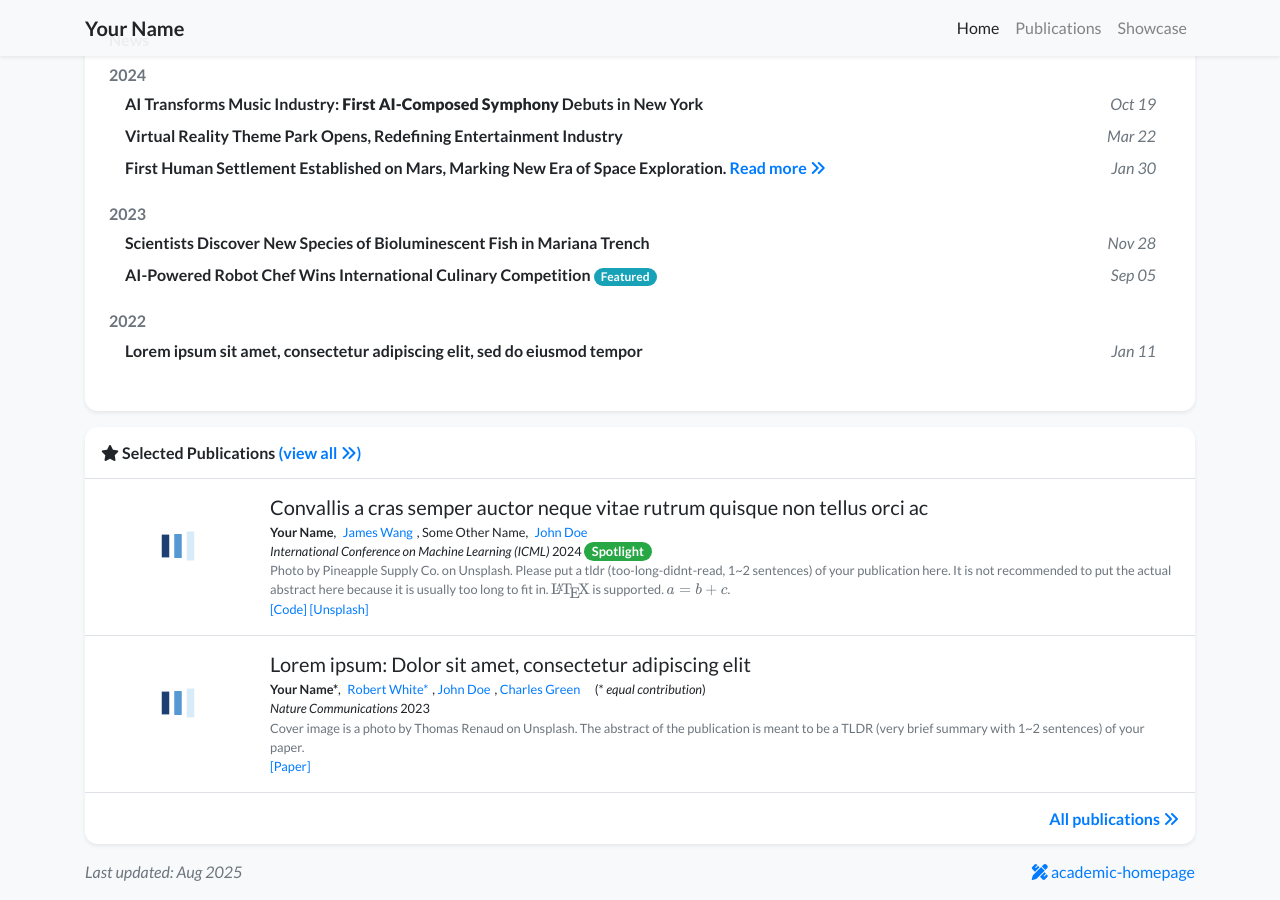
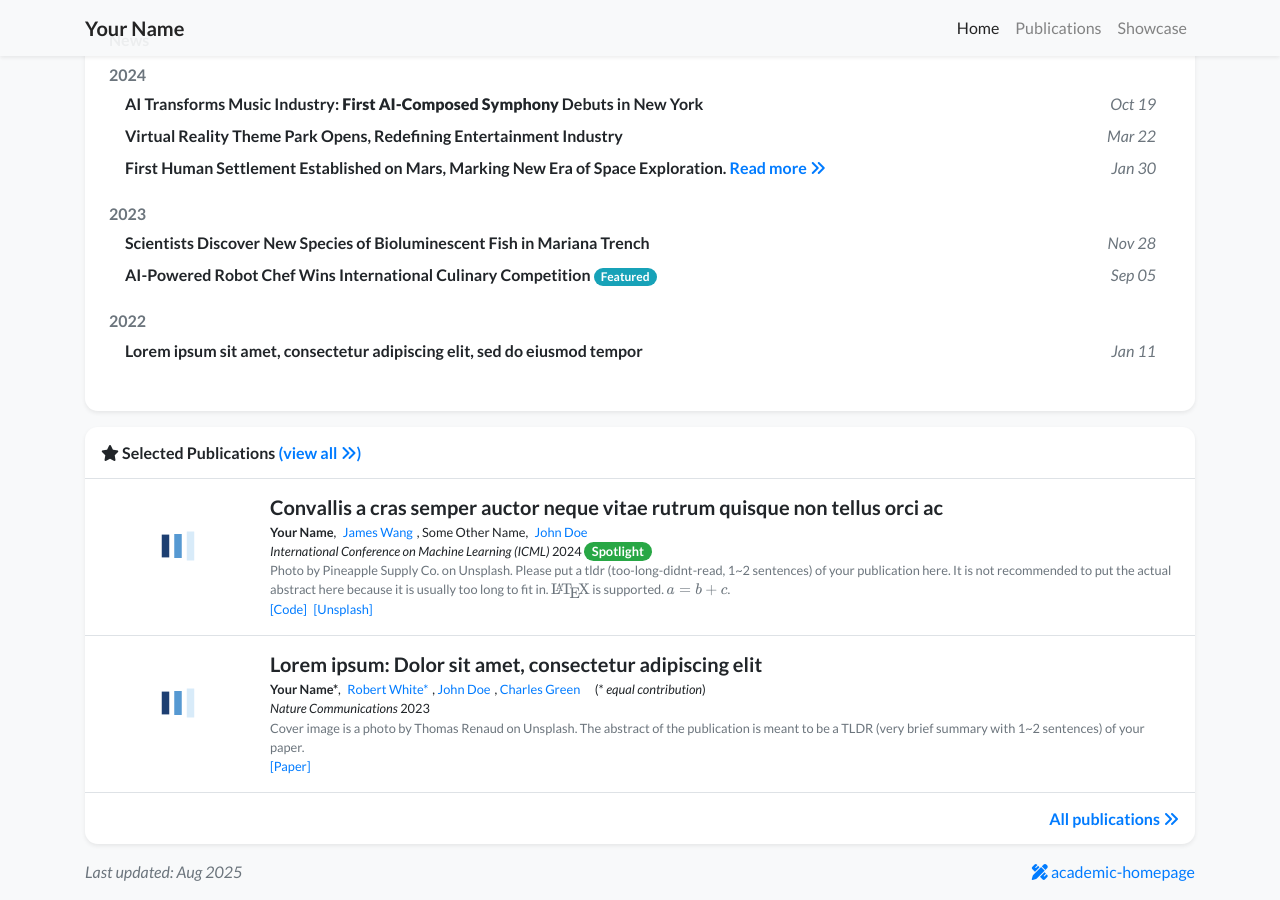
Before and after one commit to rekkles2/rekkles2.github.io, a Jekyll site: the page built from index.html, in a window 1280 px wide and 900 px high, scrolled down 972 px. Built offline with Jekyll 4.4.1, drawn with Linux system fonts in a browser that asks for light colours; nearby versions of some CDN libraries; a style sheet for code colours, icons or effects is not loaded.

Commit message:
Update publication_item.html

```diff
--- a/_includes/widgets/publication_item.html
+++ b/_includes/widgets/publication_item.html
@@ -9,21 +9,20 @@
             {%- endif -%}
         </div>
         <div class="col-md-9 col-xl-10 p-3 pl-md-0">
-            <h5 class="mt-0 mb-1 font-weight-normal">{{ item.title }}</h5>
-            <p class="mt-0 mb-0 small">{% include widgets/author_list.html authors=item.authors %}</p>
-            <p class="mt-0 mb-0 small">{{item.pub_pre}}<i>{{ item.pub }}</i>{{ item.pub_post }} {{ item.pub_date }} {{ item.pub_last }} <span data-semantic-scholar-id="{{ item.semantic_scholar_id }}"></span></p>
+            <h5 class="mt-0 mb-1 font-weight-bold">{{ item.title }}</h5>
+            <p class="mt-0 mb-0 small text-gray-700">{% include widgets/author_list.html authors=item.authors %}</p>
+            <p class="mt-0 mb-0 small text-gray-700">{{item.pub_pre}}<i>{{ item.pub }}</i>{{ item.pub_post }} {{ item.pub_date }} {{ item.pub_last }} <span data-semantic-scholar-id="{{ item.semantic_scholar_id }}"></span></p>
             <p class="mt-0 mb-0 small text-muted">{{ item.abstract }}</p>
 
-            <p class="small pb-0 mb-0 lh-125 text-muted abstract-links">
+            <p class="small pb-0 mb-0 lh-125 text-gray-700 abstract-links">
                 {% for link in item.links %}
                 {% if link[1].url %}
-                <a target="{{ link[1]['target'] }}" href="{{ link[1]['url'] }}">[{{ link[0] }}]</a>
+                <a class="text-gray-700 hover:text-gray-900 transition-colors duration-200 mr-1" target="{{ link[1]['target'] }}" href="{{ link[1]['url'] }}">[{{ link[0] }}]</a>
                 {% else %}
-                <a target="_blank" href="{{ link[1] }}">[{{ link[0] }}]</a>
+                <a class="text-gray-700 hover:text-gray-900 transition-colors duration-200 mr-1" target="_blank" href="{{ link[1] }}">[{{ link[0] }}]</a>
                 {% endif %}
                 {% endfor %}
             </p>
-
         </div>
     </div>
 </div>
@@ -33,22 +32,21 @@
         <div class="d-flex align-items-start flex-column py-3 px-4">
             <div class="mb-auto"></div>
             <div>
-                <h5 class="mt-0 mb-1 font-weight-normal">{{ item.title }}</h5>
-                <p class="mt-0 mb-0 small">{% include widgets/author_list.html authors=item.authors %}</p>
-                <p class="mt-0 mb-0 small">{{item.pub_pre}}<i>{{ item.pub }}</i>{{ item.pub_post }} {{ item.pub_date }} {{ item.pub_last }} <span data-semantic-scholar-id="{{ item.semantic_scholar_id }}"></span></p>
+                <h5 class="mt-0 mb-1 font-weight-bold">{{ item.title }}</h5>
+                <p class="mt-0 mb-0 small text-gray-700">{% include widgets/author_list.html authors=item.authors %}</p>
+                <p class="mt-0 mb-0 small text-gray-700">{{item.pub_pre}}<i>{{ item.pub }}</i>{{ item.pub_post }} {{ item.pub_date }} {{ item.pub_last }} <span data-semantic-scholar-id="{{ item.semantic_scholar_id }}"></span></p>
                 <p class="mt-0 mb-0 small text-muted">{{ item.abstract }}</p>
 
-                <p class="small pb-0 mb-0 lh-125 text-muted abstract-links">
+                <p class="small pb-0 mb-0 lh-125 text-gray-700 abstract-links">
                     {% for link in item.links %}
                     {% if link[1].url %}
-                    <a target="{{ link[1]['target'] }}" href="{{ link[1]['url'] }}">[{{ link[0] }}]</a>
+                    <a class="text-gray-700 hover:text-gray-900 transition-colors duration-200 mr-1" target="{{ link[1]['target'] }}" href="{{ link[1]['url'] }}">[{{ link[0] }}]</a>
                     {% else %}
-                    <a target="_blank" href="{{ link[1] }}">[{{ link[0] }}]</a>
+                    <a class="text-gray-700 hover:text-gray-900 transition-colors duration-200 mr-1" target="_blank" href="{{ link[1] }}">[{{ link[0] }}]</a>
                     {% endif %}
                     {% endfor %}
                 </p>
             </div>
         </div>
     </div>
-
 </div>
```
